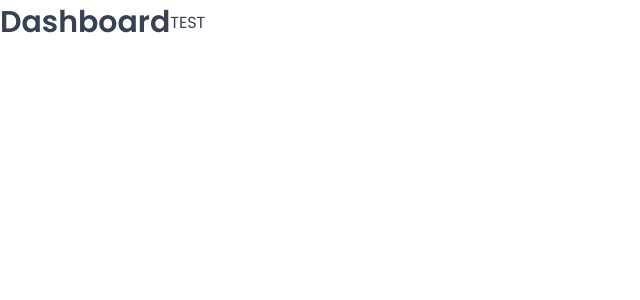
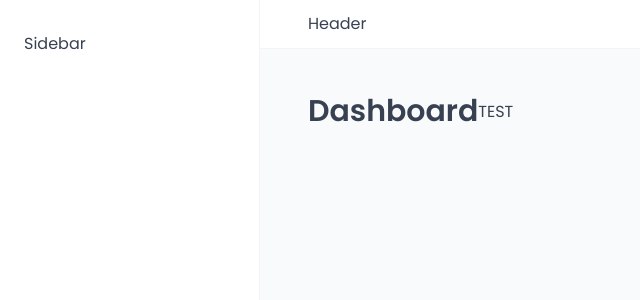
Before and after one commit to Ambrish5211/the-wild-oasis, a React (Vite) app: page /dashboard in a window 1280 px wide. Shown: the top 300 px of the page, without its empty margins (0-640 px from the left). Built offline with nearby package versions, Linux system fonts and the light colour scheme; a web font is replaced by a local one.

Commit message:
App layout

```diff
--- a/src/App.jsx
+++ b/src/App.jsx
@@ -9,6 +9,7 @@
 import Login from "./pages/Login";
 import PageNotFound from "./pages/PageNotFound";
 import GlobalStyle from "./styles/GlobalStyles";
+import AppLayout from "./ui/AppLayout";
 
 function App() {
   return (
@@ -16,6 +17,7 @@
       <GlobalStyle />
       <BrowserRouter>
         <Routes>
+          <Route element={<AppLayout />}>
             <Route index element={<Navigate replace to="dashboard" />} />
             <Route path="/dashboard" element={<Dashboard />} />
             <Route path="/bookings" element={<Bookings />} />
@@ -23,6 +25,7 @@
             <Route path="/users" element={<Users />} />
             <Route path="/settings" element={<Settings />} />
             <Route path="/account" element={<Account />} />
+          </Route>
           <Route path="/login" element={<Login />} />
           <Route path="*" element={<PageNotFound />} />
         </Routes>
--- /dev/null
+++ b/src/ui/AppLayout.jsx
@@ -0,0 +1,31 @@
+import React from "react";
+import { Outlet } from "react-router-dom";
+import Header from "./Header";
+import Sidebar from "./Sidebar";
+import styled from "styled-components";
+
+const Main = styled.main`
+  background-color: var(--color-grey-50);
+  padding: 4rem 4.8rem 6.4rem;
+`;
+
+const StyledAppLayout = styled.div`
+  display: grid;
+  grid-template-columns: 26rem 1fr;
+  grid-template-rows: auto 1fr;
+  height: 100vh;
+`;
+
+function AppLayout() {
+  return (
+    <StyledAppLayout>
+      <Header />
+      <Sidebar />
+      <Main>
+        <Outlet />
+      </Main>
+    </StyledAppLayout>
+  );
+}
+
+export default AppLayout;
--- /dev/null
+++ b/src/ui/Header.jsx
@@ -0,0 +1,14 @@
+import React from "react";
+import styled from "styled-components";
+
+const StyledHeader = styled.header`
+  background-color: var(--color-grey-0);
+  padding: 1.2rem 4.8rem;
+  border-bottom: 1px solid var(--color-grey-100);
+`;
+
+function Header() {
+  return <StyledHeader>Header</StyledHeader>;
+}
+
+export default Header;
--- /dev/null
+++ b/src/ui/Sidebar.jsx
@@ -0,0 +1,16 @@
+import React from "react";
+import styled from "styled-components";
+
+const StyledSidebar = styled.aside`
+  background-color: var(--color-grey-0);
+  padding: 3.2rem 2.4rem;
+  border-right: 1px solid var(--color-grey-100);
+
+  grid-row: 1 / -1;
+`;
+
+function Sidebar() {
+  return <StyledSidebar>Sidebar</StyledSidebar>;
+}
+
+export default Sidebar;
```
Lines whose indentation alone changed are shown as unchanged.
